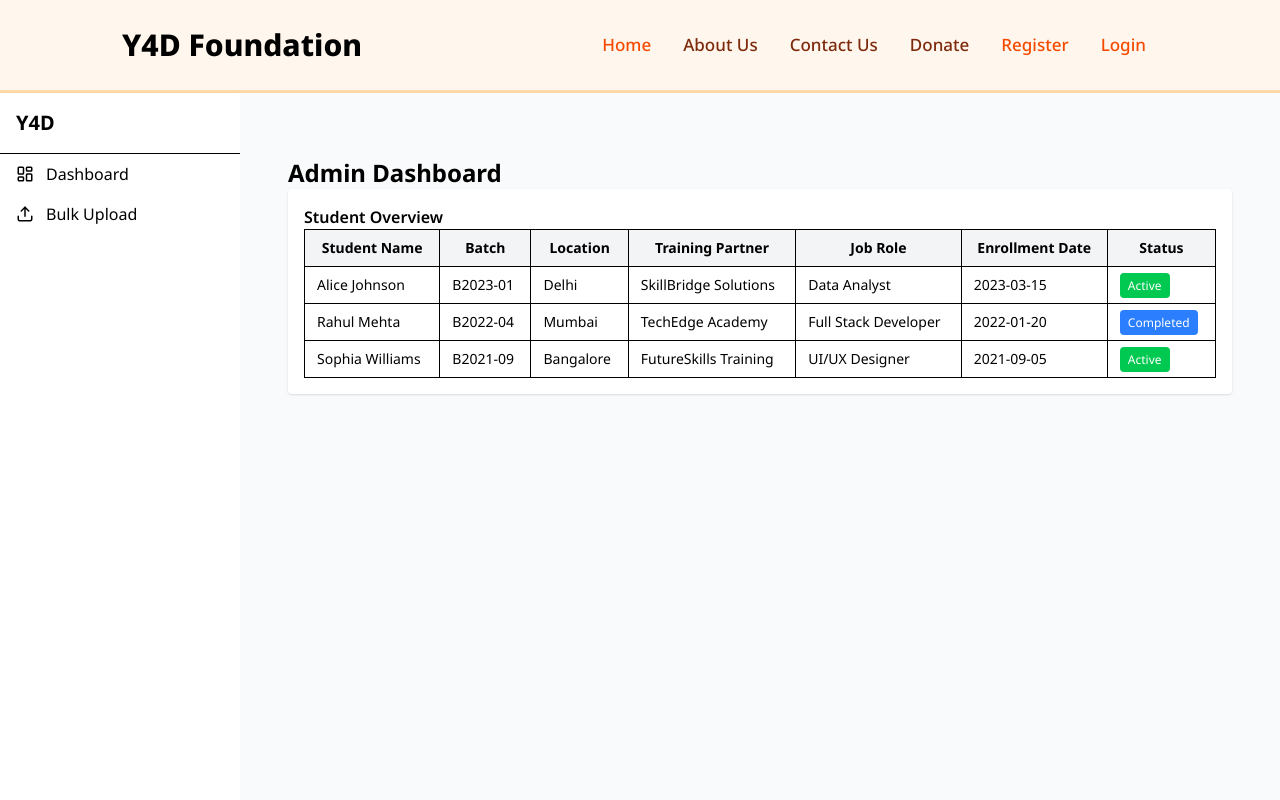
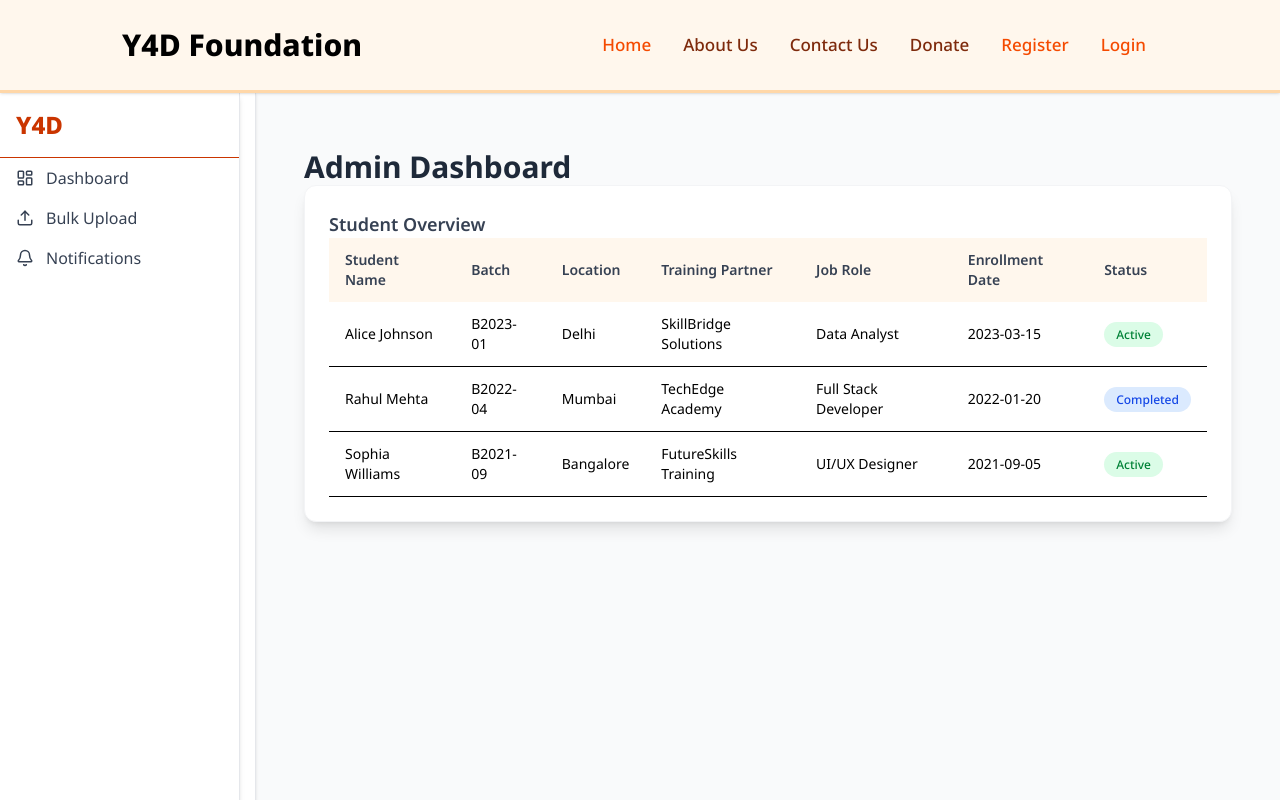
Before and after one commit to Mastercard-Code-For-Change-2-0/Team-18, a React (Vite) app in the folder client/: page /admin in a window 1280 px wide. Shown: the top 800 px of the page. Built offline with nearby package versions, Linux system fonts and the light colour scheme.

Commit message:
feat: enhance AdminDashboard, AdminLayout, SideBar, and Timeline components with improved styling and layout

```diff
--- a/client/src/components/AdminDashboard.jsx
+++ b/client/src/components/AdminDashboard.jsx
@@ -1,4 +1,3 @@
-
 import React from "react";
 import { useNavigate } from "react-router-dom";
 import AdminLayout from "./AdminLayout";
@@ -45,9 +44,8 @@ const students = [
       { course: "UI Design", timestamp: "2020-07-30T13:40:00" },
       { course: "UX Research", timestamp: "2021-09-02T15:30:00" },
     ],
-  }
+  },
 ];
-
 
 export default function AdminDashboard() {
   const navigate = useNavigate();
@@ -59,22 +57,25 @@ export default function AdminDashboard() {
   return (
     <AdminLayout>
       <div className="p-6">
-        <h2 className="text-2xl font-bold mb-6">Admin Dashboard</h2>
+        {/* Title */}
+        <h2 className="text-3xl font-bold mb-8 text-gray-800">Admin Dashboard</h2>
 
-        <div className="bg-white shadow rounded p-4">
-          <h3 className="font-semibold mb-4">Student Overview</h3>
-          <table className="w-full border border-gray-300 text-sm">
+        {/* Card */}
+        <div className="bg-white shadow-lg rounded-xl p-6 border border-gray-100">
+          <h3 className="font-semibold mb-6 text-lg text-gray-700">Student Overview</h3>
+
+          {/* Table Wrapper */}
+          <div className="overflow-x-auto">
+            <table className="w-full text-sm border-collapse">
               <thead>
-              <tr className="bg-gray-100">
-                <th className="border px-3 py-2">Student Name</th>
-                <th className="border px-3 py-2">Batch</th>
-                <th className="border px-3 py-2">Location</th>
-                <th className="border px-3 py-2">Training Partner</th>
-                <th className="border px-3 py-2">Job Role</th>
-
-                <th className="border px-3 py-2">Enrollment Date</th>
-
-                <th className="border px-3 py-2">Status</th>
+                <tr className="bg-orange-50 text-gray-700">
+                  <th className="text-left px-4 py-3 font-semibold">Student Name</th>
+                  <th className="text-left px-4 py-3 font-semibold">Batch</th>
+                  <th className="text-left px-4 py-3 font-semibold">Location</th>
+                  <th className="text-left px-4 py-3 font-semibold">Training Partner</th>
+                  <th className="text-left px-4 py-3 font-semibold">Job Role</th>
+                  <th className="text-left px-4 py-3 font-semibold">Enrollment Date</th>
+                  <th className="text-left px-4 py-3 font-semibold">Status</th>
                 </tr>
               </thead>
               <tbody>
@@ -82,24 +83,21 @@ export default function AdminDashboard() {
                   <tr
                     key={idx}
                     onClick={() => handleRowClick(s)}
-                  className="cursor-pointer hover:bg-gray-50"
+                    className="cursor-pointer hover:bg-orange-50/40 transition"
                   >
-                  <td className="border px-3 py-2">{s.name}</td>
-                  <td className="border px-3 py-2">{s.batch}</td>
-                  <td className="border px-3 py-2">{s.location}</td>
-                  <td className="border px-3 py-2">{s.partner}</td>
-                  <td className="border px-3 py-2">{s.role}</td>
-
-                  <td className="border px-3 py-2">{s.enrollment}</td>
-
-                  <td className="border px-3 py-2">
+                    <td className="px-4 py-3 border-b">{s.name}</td>
+                    <td className="px-4 py-3 border-b">{s.batch}</td>
+                    <td className="px-4 py-3 border-b">{s.location}</td>
+                    <td className="px-4 py-3 border-b">{s.partner}</td>
+                    <td className="px-4 py-3 border-b">{s.role}</td>
+                    <td className="px-4 py-3 border-b">{s.enrollment}</td>
+                    <td className="px-4 py-3 border-b">
                       <span
-                      className={`px-2 py-1 rounded text-white text-xs ${
-                        s.status === "Active"
-                          ? "bg-green-500"
+                        className={`px-3 py-1 rounded-full text-xs font-medium ${s.status === "Active"
+                          ? "bg-green-100 text-green-700"
                           : s.status === "Completed"
-                          ? "bg-blue-500"
-                          : "bg-yellow-500"
+                            ? "bg-blue-100 text-blue-700"
+                            : "bg-yellow-100 text-yellow-700"
                           }`}
                       >
                         {s.status}
@@ -111,6 +109,7 @@ export default function AdminDashboard() {
             </table>
           </div>
         </div>
+      </div>
     </AdminLayout>
   );
 }
--- a/client/src/components/AdminLayout.jsx
+++ b/client/src/components/AdminLayout.jsx
@@ -1,25 +1,33 @@
 import NavBar from "../components/NavBar";
 import Footer from "../components/Footer";
-import SideBar from "../components/SideBar"; // if you’re using sidebar
+import SideBar from "../components/SideBar";
 
 const AdminLayout = ({ children }) => {
   return (
-    <>
-      {/* Header */}
-      <NavBar />
+    <div className="flex flex-col min-h-screen bg-gray-50">
+      {/* Sticky Header */}
+      <header className="sticky top-0 z-50 shadow-sm">
+        <NavBar />
+      </header>
 
-      {/* Body with Sidebar + Content */}
-      <div className="flex min-h-screen">
-        <SideBar />
+      {/* Main Content Area */}
+      <div className="flex flex-1">
+        {/* Sidebar */}
+        <aside className="hidden md:block w-64 border-r border-gray-200 bg-white shadow-sm">
+          <SideBar />
+        </aside>
 
-        <main className="flex-1 px-6 py-10 bg-gray-50">
-          {children}
+        {/* Page Content */}
+        <main className="flex-1 px-6 py-8 overflow-y-auto">
+          <div className="max-w-6xl mx-auto">{children}</div>
         </main>
       </div>
 
       {/* Footer */}
-      <Footer />
-    </>
+      <footer className="mt-auto border-t border-gray-200">
+        <Footer />
+      </footer>
+    </div>
   );
 };
 
--- a/client/src/components/SideBar.jsx
+++ b/client/src/components/SideBar.jsx
@@ -1,21 +1,24 @@
 // src/components/SideBar.jsx
 import { NavLink } from "react-router-dom";
-import { LayoutDashboard, Upload, Bell } from "lucide-react"; // optional icons
+import { LayoutDashboard, Upload, Bell } from "lucide-react";
 
 const SideBar = () => {
 	return (
-		<div className="w-60 min-h-screen bg-white shadow-md flex flex-col justify-between">
+		<div className="w-60 min-h-screen bg-white shadow-md flex flex-col justify-between border-r border-gray-200">
 			<div>
 				{/* Logo */}
-				<div className="p-4 text-xl font-bold border-b">Y4D</div>
+				<div className="p-4 text-2xl font-extrabold text-orange-700 border-b">
+					Y4D
+				</div>
 
 				{/* Navigation */}
-				<nav className="mt-4">
+				<nav className="mt-4 space-y-1">
 					<NavLink
 						to="/admin-dashboard"
 						className={({ isActive }) =>
-							`flex items-center gap-3 px-4 py-2 hover:bg-gray-100 ${
-								isActive ? "bg-gray-200 font-semibold" : ""
+							`flex items-center gap-3 px-4 py-2 rounded-md transition-colors ${isActive
+								? "bg-orange-100 text-orange-700 font-semibold"
+								: "text-gray-700 hover:bg-orange-50 hover:text-orange-600"
 							}`
 						}
 					>
@@ -26,8 +29,9 @@ const SideBar = () => {
 					<NavLink
 						to="/admin/bulk-upload"
 						className={({ isActive }) =>
-							`flex items-center gap-3 px-4 py-2 hover:bg-gray-100 ${
-								isActive ? "bg-gray-200 font-semibold" : ""
+							`flex items-center gap-3 px-4 py-2 rounded-md transition-colors ${isActive
+								? "bg-orange-100 text-orange-700 font-semibold"
+								: "text-gray-700 hover:bg-orange-50 hover:text-orange-600"
 							}`
 						}
 					>
@@ -35,13 +39,24 @@ const SideBar = () => {
 						Bulk Upload
 					</NavLink>
 
-
+					<NavLink
+						to="/admin/notifications"
+						className={({ isActive }) =>
+							`flex items-center gap-3 px-4 py-2 rounded-md transition-colors ${isActive
+								? "bg-orange-100 text-orange-700 font-semibold"
+								: "text-gray-700 hover:bg-orange-50 hover:text-orange-600"
+							}`
+						}
+					>
+						<Bell size={18} />
+						Notifications
+					</NavLink>
 				</nav>
 			</div>
 
 			{/* Footer Links */}
 			<div className="p-4 border-t">
-				<button className="w-full text-left px-4 py-2 hover:bg-gray-100">
+				<button className="w-full text-left px-4 py-2 text-gray-700 rounded-md hover:bg-orange-50 hover:text-orange-600 transition">
 					Logout
 				</button>
 			</div>
```
Also changed, not shown: client/src/components/Timeline.jsx (+6 -8 lines). Lines whose indentation alone changed are shown as unchanged.
